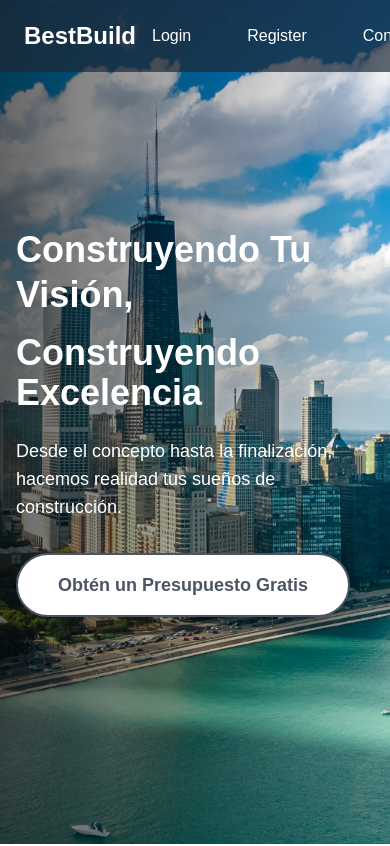
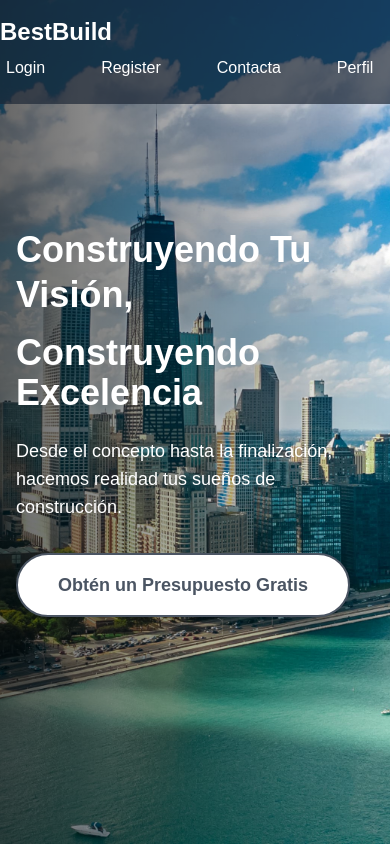
Before and after one commit to SSommaa/Landing-Page, a Vue app: page / in a window 390 px wide. Shown: the top 846 px of the page. Built offline with nearby package versions, Linux system fonts and the light colour scheme.

Commit message:
navbar completamente responsive

```diff
--- a/src/components/Customers.vue
+++ b/src/components/Customers.vue
@@ -10,7 +10,7 @@ import CustomerCard from './Cards/CustomerCard.vue'
         aliados en diversos sectores. Desde reconocidas marcas globales hasta familias que buscan
         construir su hogar ideal, todos comparten un objetivo común: calidad y confianza.
       </p>
-      <ul class="text-left text-lg space-y-4">
+      <ul class="text-lg space-y-4 text-center">
         <li>
           🤝 <strong>Confianza Comprobada:</strong> Más de <span>[40]</span> años de experiencia
           respaldan nuestro liderazgo en la industria.
--- a/src/components/NavBar.vue
+++ b/src/components/NavBar.vue
@@ -8,7 +8,7 @@ const navigate = (where) => {
 
 <template>
   <nav class="fixed top-0 left-0 w-full bg-gray-800 bg-opacity-70 text-white px-6 py-4 z-10">
-    <div class="container mx-auto flex items-center justify-between">
+    <div class="container mx-auto flex items-center justify-between movil">
       <h1 @click="navigate('/')" class="text-2xl font-bold cursor-pointer">BestBuild</h1>
 
       <div class="flex items-center space-x-6">
@@ -28,3 +28,19 @@ const navigate = (where) => {
     </div>
   </nav>
 </template>
+
+<style scoped>
+@media (max-width: 550px) {
+  nav {
+    padding-left: 0;
+    padding-right: 0;
+  }
+  h1 {
+    margin-left: 10px;
+  }
+  .movil {
+    flex-wrap: wrap;
+    margin-left: -10px;
+  }
+}
+</style>
--- a/src/components/Services.vue
+++ b/src/components/Services.vue
@@ -33,7 +33,7 @@ const services = [
         >
           <component :is="service.icon" size="40" class="text-yellow-500 mb-4 mx-auto" />
           <h3 class="text-xl font-semibold mb-2">{{ service.title }}</h3>
-          <p class="text-gray-600">{{ service.description }}</p>
+          <p class="text-gray-600 text-lg">{{ service.description }}</p>
         </div>
       </div>
     </div>
```
